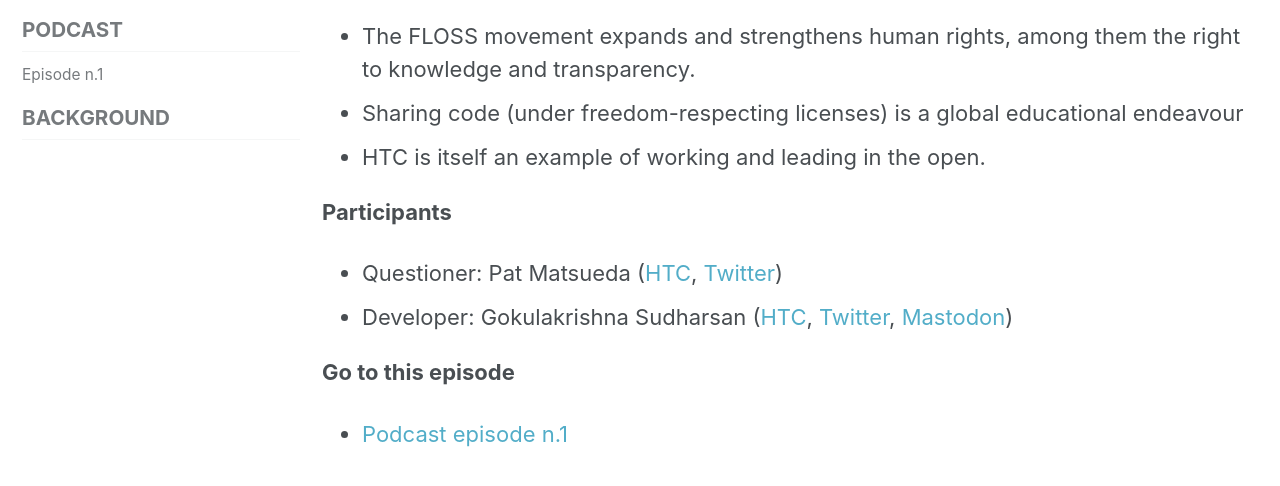
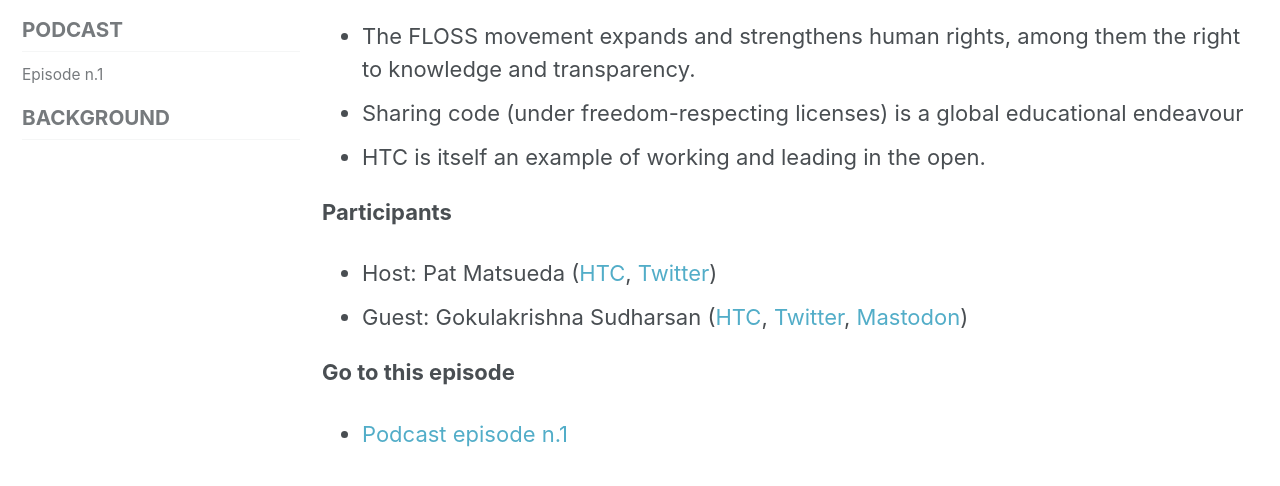
Before and after one commit to humanetech-community/community-hub, a Jekyll site: the page built from _resources/01-podcast/00-podcast.md, in a window 1280 px wide and 900 px high, scrolled down 436 px, cut to the strip 0-502 px from the top of the window. Shown: the top 486 px of the strip. Built offline with Jekyll 4.4.1, drawn with Linux system fonts in a browser that asks for light colours; cached includes are drawn as plain includes; nearby versions of some CDN libraries; some of the changed lines change nothing that is shown.

Commit message:
Text updated - #98

```diff
--- a/_resources/01-podcast/00-podcast.md
+++ b/_resources/01-podcast/00-podcast.md
@@ -24,8 +24,8 @@ The first in a series, this podcast covers free, libre, open-source software (FL
 
 **Participants**
 
-- Questioner: Pat Matsueda ([HTC](https://community.humanetech.com/u/patm), [Twitter](https://twitter.com/patmatsueda))
-- Developer: Gokulakrishna Sudharsan ([HTC](https://community.humanetech.com/u/gkrishnaks), [Twitter](https://twitter.com/gkrishnaks), [Mastodon](https://framapiaf.org/@gkrishnaks))
+- Host: Pat Matsueda ([HTC](https://community.humanetech.com/u/patm), [Twitter](https://twitter.com/patmatsueda))
+- Guest: Gokulakrishna Sudharsan ([HTC](https://community.humanetech.com/u/gkrishnaks), [Twitter](https://twitter.com/gkrishnaks), [Mastodon](https://framapiaf.org/@gkrishnaks))
 
 **Go to this episode**
 
```
